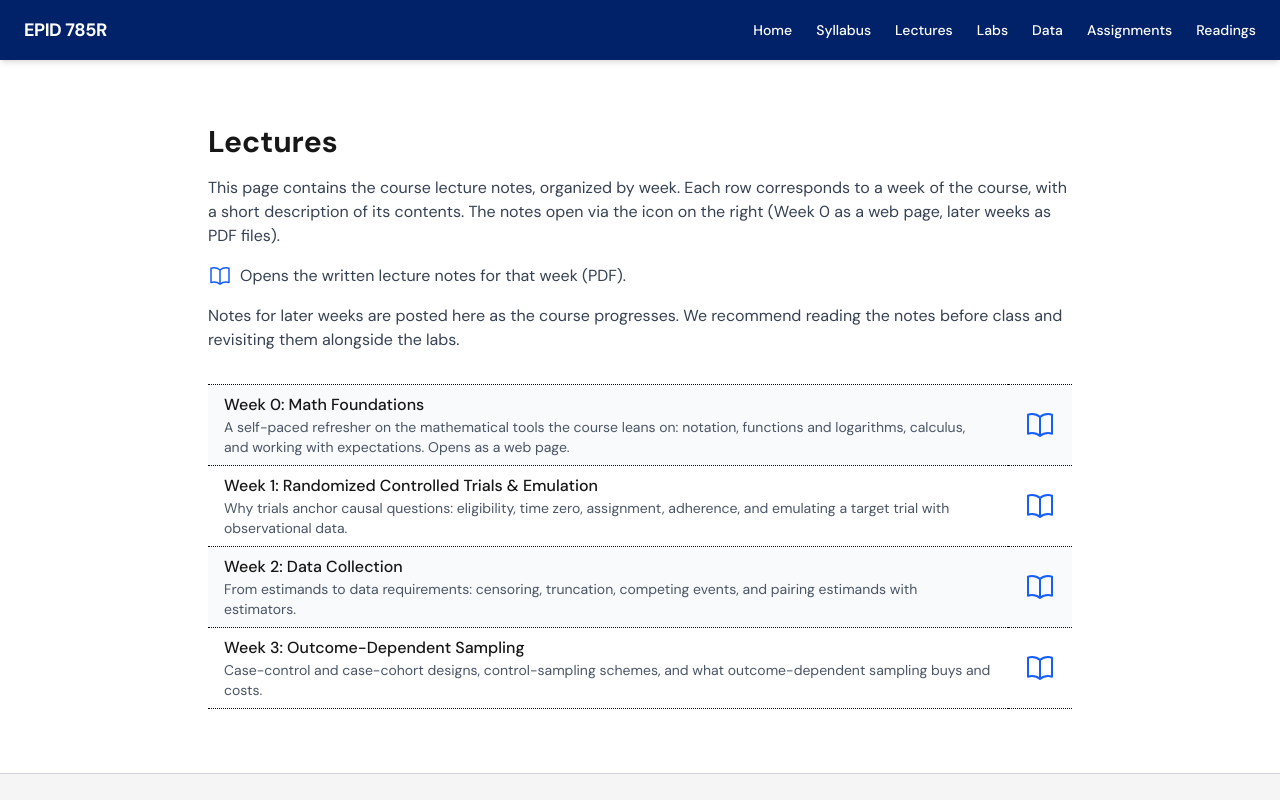
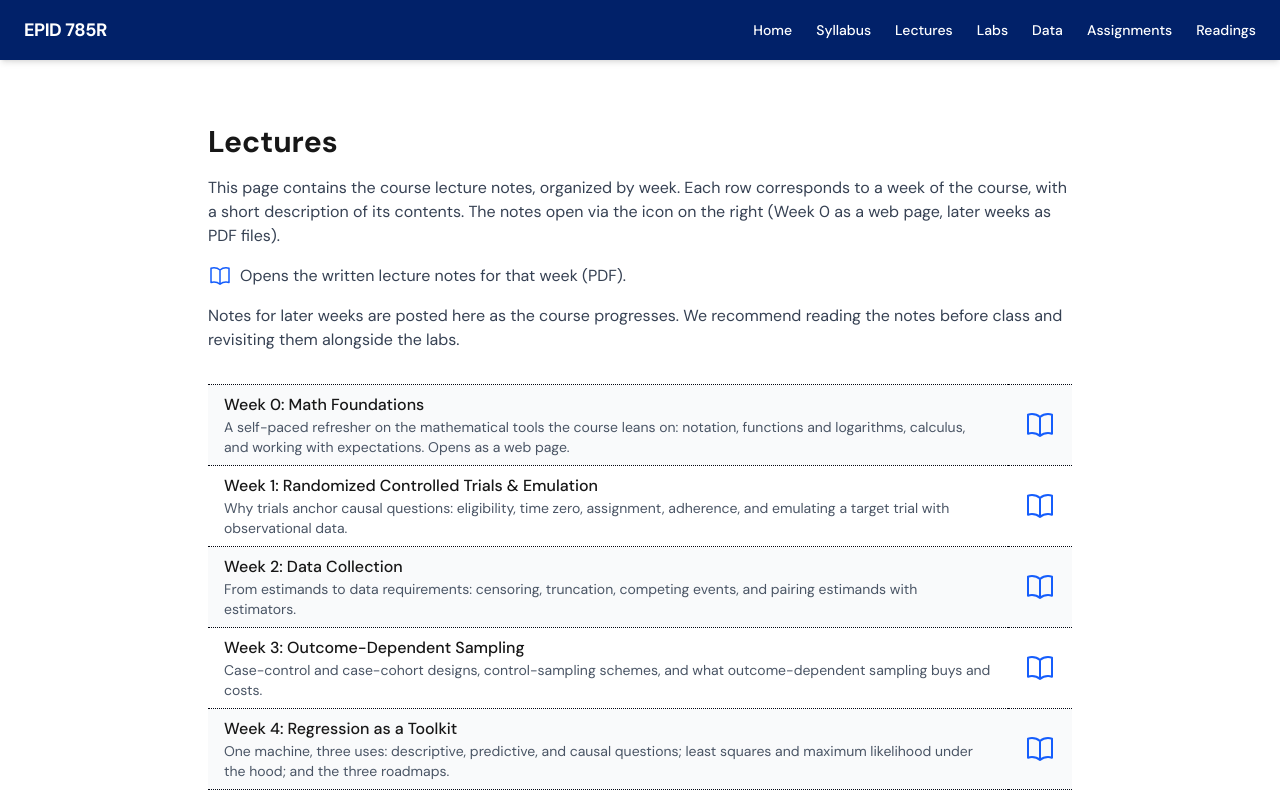
Before and after one commit to ainaimi/epid750-site, a Next.js app: page /lectures in a window 1280 px wide. Shown: the top 800 px of the page. Built offline with nearby package versions, Linux system fonts and the light colour scheme.

Commit message:
Course content update: 2026-09-09 18:55

```diff
--- a/src/app/lectures/page.tsx
+++ b/src/app/lectures/page.tsx
@@ -34,6 +34,12 @@ export default function LecturesPage() {
       description:
         "Case-control and case-cohort designs, control-sampling schemes, and what outcome-dependent sampling buys and costs.",
       notes: asset("/notes/week3_outcome_sampling.pdf"),
+    },
+    {
+      topic: "Week 4: Regression as a Toolkit",
+      description:
+        "One machine, three uses: descriptive, predictive, and causal questions; least squares and maximum likelihood under the hood; and the three roadmaps.",
+      notes: asset("/notes/week4_regression_toolkit.pdf"),
     },
   ];
 
```
Also changed, not shown: 1 other file (tests, documents, lock files or other folders).
